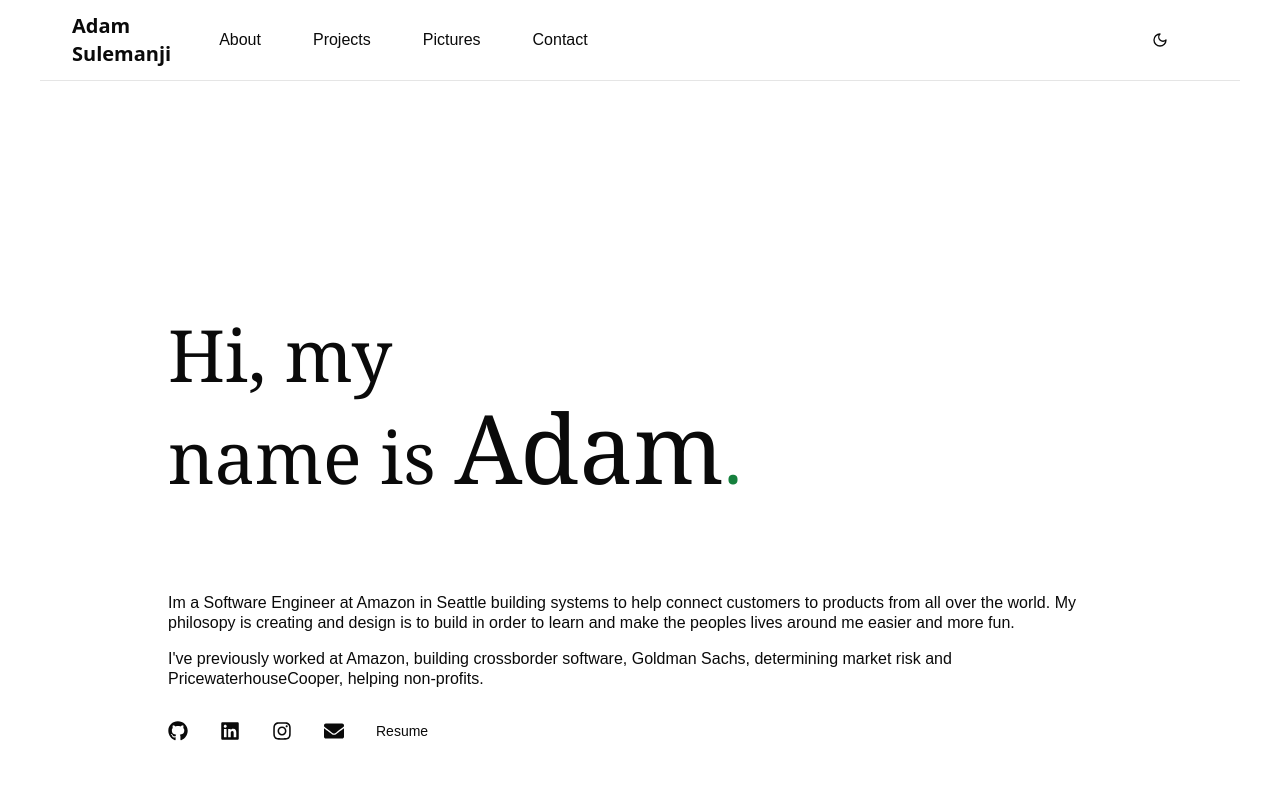
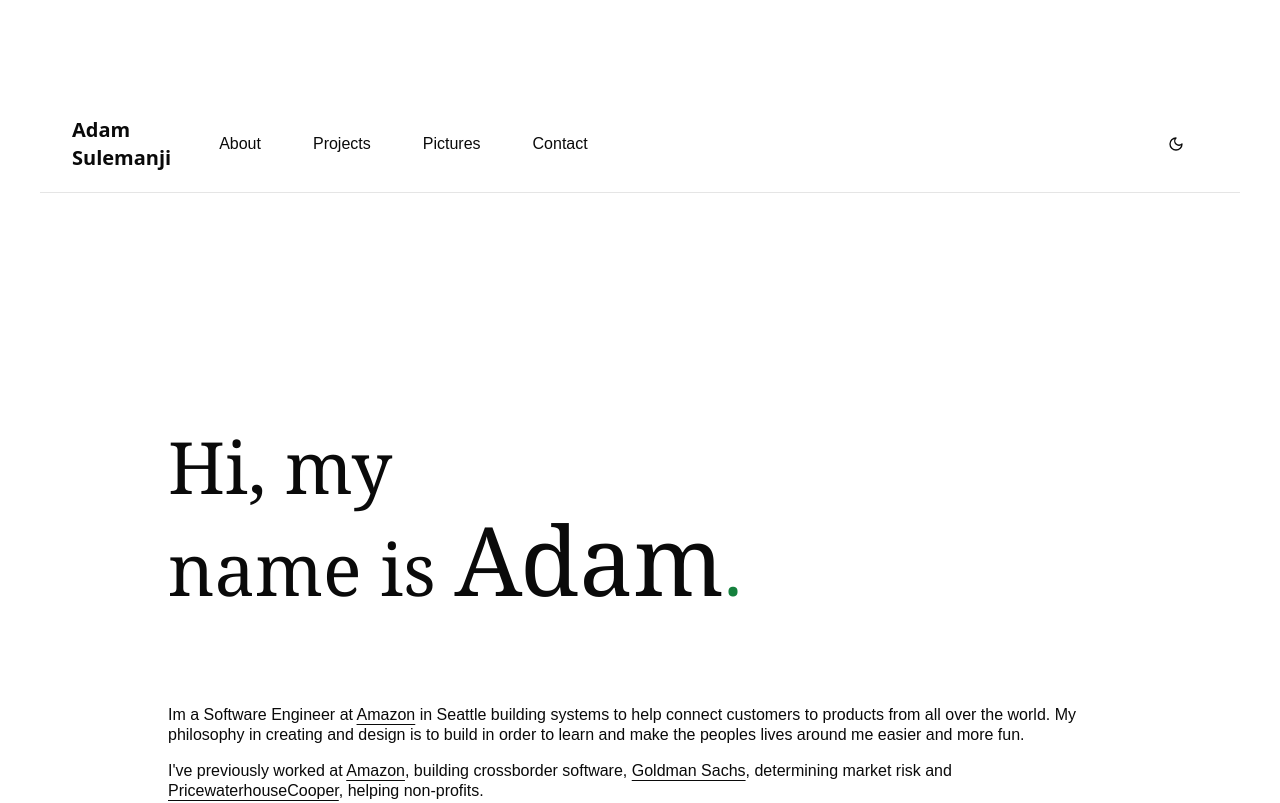
Before and after one commit to adamsulemanji/PersonalWebsite, a Next.js app in the folder frontend/: page / in a window 1280 px wide. Shown: the top 803 px of the page. Built offline with nearby package versions, Linux system fonts and the light colour scheme.

Commit message:
Refactor Home and NavBar components for improved styling and readability

```diff
--- a/frontend/src/app/page.tsx
+++ b/frontend/src/app/page.tsx
@@ -92,7 +92,7 @@ export default function Home() {
             ></section>
 
             <div
-              className={`mt-3 leading-tight line-wrapped transition-all duration-1000 ${
+              className={`mt-3 leading-tight line-wrapped  duration-1000 ${
                 descriptionVisible
                   ? "translate-y-0 opacity-100"
                   : "translate-y-10 opacity-0"
@@ -100,16 +100,29 @@ export default function Home() {
             >
               <div className="[&>p]:mt-4">
                 <p>
-                  Im a Software Engineer at Amazon in Seattle building systems
-                  to help connect customers to products from all over the world.
-                  My philosopy is creating and design is to build in order to
-                  learn and make the peoples lives around me easier and more
-                  fun.{" "}
+                  Im a Software Engineer at{" "}
+                  <span className="underline underline-offset-4 hover:decoration-green-700 hover:dark:decoration-blue-400">
+                    Amazon
+                  </span>{" "}
+                  in Seattle building systems to help connect customers to
+                  products from all over the world. My philosophy in creating
+                  and design is to build in order to learn and make the peoples
+                  lives around me easier and more fun.
                 </p>
                 <p>
-                  I've previously worked at Amazon, building crossborder
-                  software, Goldman Sachs, determining market risk and
-                  PricewaterhouseCooper, helping non-profits.
+                  I've previously worked at{" "}
+                  <span className="underline underline-offset-4 hover:decoration-green-700 hover:dark:decoration-blue-400">
+                    Amazon
+                  </span>
+                  , building crossborder software,{" "}
+                  <span className="underline underline-offset-4 hover:decoration-green-700 hover:dark:decoration-blue-400">
+                    Goldman Sachs
+                  </span>
+                  , determining market risk and{" "}
+                  <span className="underline underline-offset-4 hover:decoration-green-700 hover:dark:decoration-blue-400">
+                    PricewaterhouseCooper
+                  </span>
+                  , helping non-profits.
                 </p>
               </div>
             </div>
--- a/frontend/src/components/NavBar.tsx
+++ b/frontend/src/components/NavBar.tsx
@@ -50,11 +50,10 @@ export default function Navbar() {
   };
 
   return (
-    <header className="sticky top-0 z-50 w-full border-b bg-background/95 backdrop-blur supports-[backdrop-filter]:bg-background/60">
-      <div className="flex h-20 items-center justify-between w-full px-4 md:px-8">
+    <header className="sticky top-0 z-50 w-full border-b bg-background/95 backdrop-blur supports-[backdrop-filter]:bg-background/60 pt-24">
+      <div className="flex h-24 items-center justify-between w-full px-4 md:px-8">
         <div className="mr-4 hidden md:flex">
           <a
-            href="#section-intro"
             className="mr-6 flex items-center space-x-2"
             onClick={(e) => {
               e.preventDefault();
@@ -87,7 +86,7 @@ export default function Navbar() {
           <Button
             key={darkMode ? "dark" : "light"}
             variant="ghost"
-            className="px-0 text-base bg-transparent backdrop-blur supports-[backdrop-filter]:bg-transparent p-5 m-5"
+            className="text-base bg-transparent backdrop-blur supports-[backdrop-filter]:bg-transparent px-4 py-2 m-2"
             onClick={() => setDarkMode(!darkMode)}
           >
             {darkMode ? <Sun /> : <Moon />}
```
